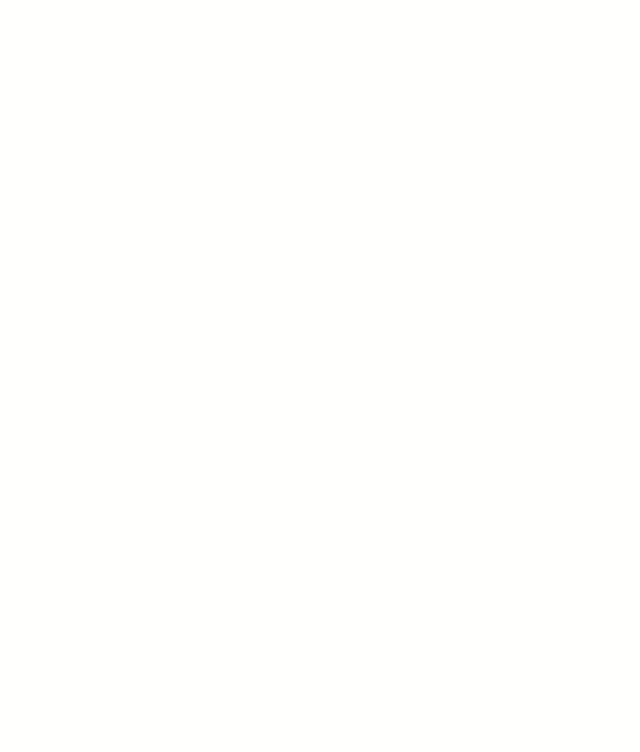
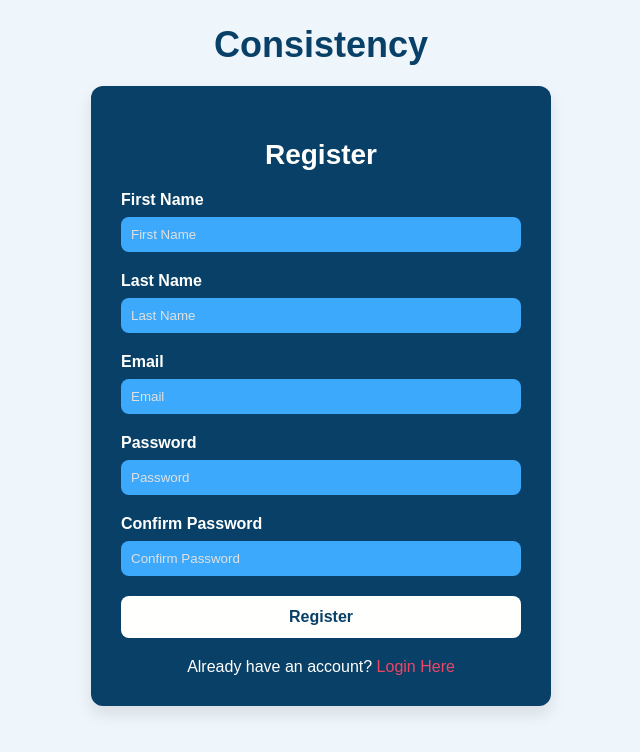
Before and after one commit to Khyungba69/Tracker, a React (Create React App) app in the folder frontend/: page /register in a window 1280 px wide. Before the commit this address had no page. Shown: the top 752 px of the page, without its empty margins (319-959 px from the left). Built offline with nearby package versions, Linux system fonts and the light colour scheme.

Commit message:
register components and backend

```diff
--- a/frontend/src/App.js
+++ b/frontend/src/App.js
@@ -3,6 +3,7 @@
 import { BrowserRouter, Routes, Route } from "react-router-dom";
 import Welcome from "./Components/Welcome";
 import MyHabits from "Components/MyHabits";
+import Register from "Components/User/Register";
 
 function App() {
   return (
@@ -10,6 +11,7 @@
       <Routes>
         <Route path="/" Component={Welcome} exact={true} />
         <Route path="/habits" Component={MyHabits} exact={true} />
+        <Route path="/register" Component={Register} exact={true} />
       </Routes>
     </BrowserRouter>
   );
--- a/frontend/src/Components/MyHabits/MyHabits.jsx
+++ b/frontend/src/Components/MyHabits/MyHabits.jsx
@@ -7,7 +7,15 @@
     display: none;
   }
 `;
-const MobileConatainer = styled.div`
+
+const MobileContainer = styled.div`
+  background-color: #d8eefe;
+  padding: 20px;
+  text-align: center;
+  color: #094067;
+  font-weight: 700;
+  font-size: 24px;
+
   @media only screen and (min-width: 700px) {
     display: none;
   }
@@ -19,7 +27,7 @@
       <DesktopContainer>
         <MyHabitsDesktop />
       </DesktopContainer>
-      <MobileConatainer>Mobile</MobileConatainer>
+      <MobileContainer>Mobile View Coming Soon!</MobileContainer>
     </>
   );
 };
--- /dev/null
+++ b/frontend/src/Components/User/Register/Register.jsx
@@ -0,0 +1,249 @@
+import React, { useState } from "react";
+import styled from "styled-components";
+import { Link } from "react-router-dom";
+import { registerUser } from "../UserSlice";
+import { useDispatch } from "react-redux";
+
+const PageContainer = styled.div`
+  padding-top: 20px;
+  display: flex;
+  flex-direction: column;
+  align-items: center;
+  background-color: #eff6fb;
+  min-height: 100vh;
+  padding: 0 20px; /* Add padding for mobile devices */
+`;
+
+const PageTitle = styled.h1`
+  font-size: 36px;
+  margin-bottom: 20px;
+  color: #094067;
+  font-weight: 800;
+  text-align: center; /* Center text for all screen sizes */
+`;
+
+const RegisterContainer = styled.div`
+  background-color: #094067;
+  color: #fffffe;
+  padding: 30px;
+  border-radius: 12px;
+  box-shadow: 0 8px 16px rgba(0, 0, 0, 0.1);
+  width: 100%;
+  max-width: 400px;
+  text-align: center;
+
+  @media (max-width: 768px) {
+    padding: 20px;
+    max-width: 90%; /* Adjust width for tablets */
+  }
+
+  @media (max-width: 480px) {
+    padding: 15px;
+    max-width: 100%; /* Adjust width for mobile devices */
+  }
+`;
+
+const FormTitle = styled.h2`
+  font-size: 28px;
+  margin-bottom: 20px;
+  color: #fffffe;
+  font-weight: 700;
+
+  @media (max-width: 480px) {
+    font-size: 24px; /* Adjust font size for mobile devices */
+  }
+`;
+
+const FormContainer = styled.div`
+  width: 100%;
+`;
+
+const InputSection = styled.div`
+  display: flex;
+  flex-direction: column;
+  text-align: left;
+  margin-bottom: 20px;
+  color: #fffffe;
+
+  label {
+    margin-bottom: 8px;
+    font-weight: 700;
+
+    @media (max-width: 480px) {
+      font-size: 14px; /* Adjust label font size for mobile devices */
+    }
+  }
+
+  input {
+    background-color: #3da9fc;
+    color: #fffffe;
+    padding: 10px;
+    border-radius: 8px;
+    border: none;
+    transition: background-color 0.3s ease;
+
+    &:focus {
+      background-color: #277bbc;
+      outline: none;
+    }
+
+    &::placeholder {
+      color: #e0e0e0;
+      opacity: 1;
+      font-weight: 500;
+    }
+
+    @media (max-width: 480px) {
+      padding: 8px; /* Adjust input padding for mobile devices */
+    }
+  }
+`;
+
+const ButtonContainer = styled.div`
+  margin-top: 20px;
+  margin-bottom: 20px;
+
+  @media (max-width: 480px) {
+    margin-top: 15px;
+    margin-bottom: 15px;
+  }
+`;
+
+const SubmitButton = styled.button`
+  background-color: #fffffe;
+  color: #094067;
+  border: none;
+  border-radius: 8px;
+  padding: 12px 18px;
+  font-family: inherit;
+  font-size: 16px;
+  font-weight: 600;
+  cursor: pointer;
+  transition: background-color 0.3s ease;
+  width: 100%;
+
+  &:hover {
+    background-color: #e0e0e0;
+  }
+
+  &:focus {
+    outline: none;
+  }
+
+  @media (max-width: 480px) {
+    padding: 10px 16px; /* Adjust button padding for mobile devices */
+  }
+`;
+
+const StyledLink = styled(Link)`
+  text-decoration: none;
+  font-weight: 500;
+  color: #ef4565;
+
+  &:hover {
+    text-decoration: underline;
+  }
+
+  @media (max-width: 480px) {
+    font-size: 14px; /* Adjust link font size for mobile devices */
+  }
+`;
+
+const Register = () => {
+  const [userInfo, setUserInfo] = useState({
+    firstName: "",
+    lastName: "",
+    email: "",
+    password: "",
+    confirmPassword: "",
+  });
+
+  const handleUserInfoChange = (e) => {
+    const { id, value } = e.target;
+    setUserInfo((currentState) => ({
+      ...currentState,
+      [id]: value,
+    }));
+    console.log(userInfo);
+  };
+
+  const dispatch = useDispatch();
+
+  const handleSubmit = () => {
+    dispatch(registerUser(userInfo));
+  };
+
+  return (
+    <PageContainer>
+      <PageTitle>Consistency</PageTitle>
+      <RegisterContainer>
+        <FormTitle>Register</FormTitle>
+        <FormContainer>
+          <InputSection>
+            <label htmlFor="firstName">First Name</label>
+            <input
+              type="text"
+              id="firstName"
+              placeholder="First Name"
+              maxLength="25"
+              onChange={handleUserInfoChange}
+            />
+          </InputSection>
+
+          <InputSection>
+            <label htmlFor="lastName">Last Name</label>
+            <input
+              type="text"
+              id="lastName"
+              placeholder="Last Name"
+              maxLength="25"
+              onChange={handleUserInfoChange}
+            />
+          </InputSection>
+
+          <InputSection>
+            <label htmlFor="email">Email</label>
+            <input
+              type="email"
+              id="email"
+              placeholder="Email"
+              maxLength="50"
+              onChange={handleUserInfoChange}
+            />
+          </InputSection>
+
+          <InputSection>
+            <label htmlFor="password">Password</label>
+            <input
+              type="password"
+              id="password"
+              placeholder="Password"
+              onChange={handleUserInfoChange}
+            />
+          </InputSection>
+
+          <InputSection>
+            <label htmlFor="confirmPassword">Confirm Password</label>
+            <input
+              type="password"
+              id="confirmPassword"
+              placeholder="Confirm Password"
+              onChange={handleUserInfoChange}
+            />
+          </InputSection>
+          <ButtonContainer>
+            <SubmitButton type="submit" onClick={handleSubmit}>
+              Register
+            </SubmitButton>
+          </ButtonContainer>
+        </FormContainer>
+        <div>
+          Already have an account?{" "}
+          <StyledLink to="/signin">Login Here</StyledLink>
+        </div>
+      </RegisterContainer>
+    </PageContainer>
+  );
+};
+
+export default Register;
--- /dev/null
+++ b/frontend/src/Components/User/Register/index.js
@@ -0,0 +1 @@
+export { default } from "./Register";
--- /dev/null
+++ b/frontend/src/Components/User/UserSlice.js
@@ -0,0 +1,57 @@
+import { createSlice, createAsyncThunk } from "@reduxjs/toolkit";
+import axios from "axios";
+
+const initUserState = {
+  loggedInUser: null,
+  registerState: { loading: "idle", error: null, currentRequestID: undefined },
+};
+
+export const registerUser = createAsyncThunk(
+  "user/register",
+  async (userInfo, thunkAPI) => {
+    const { loading, currentRequestID } =
+      thunkAPI.getState().user.registerState;
+    if (loading !== "pending" || thunkAPI.requestId !== currentRequestID) {
+      return;
+    }
+
+    try {
+      const response = await axios.post("/user/register", userInfo);
+      return response.data;
+    } catch (error) {
+      return thunkAPI.rejectWithValue(error.response.data);
+    }
+  }
+);
+
+const userSlice = createSlice({
+  name: "user",
+  initialState: initUserState,
+  reducers: {},
+  extraReducers: (builder) => {
+    builder
+      .addCase(registerUser.pending, (state, action) => {
+        if (state.registerState.loading === "idle") {
+          state.registerState.loading = "pending";
+          state.registerState.currentRequestID = action.meta.requestId;
+        }
+      })
+      .addCase(registerUser.fulfilled, (state, action) => {
+        if (state.registerState.loading === "pending") {
+          state.registerState.loading = "idle";
+          state.registerState.currentRequestID = undefined;
+          state.registerState.error = null;
+          state.loggedInUser = action.payload;
+        }
+      })
+      .addCase(registerUser.rejected, (state, action) => {
+        if (state.registerState.loading === "pending") {
+          state.registerState.loading = "idle";
+          state.registerState.currentRequestID = undefined;
+          state.registerState.error = action.payload;
+        }
+      });
+  },
+});
+
+export default userSlice.reducer;
--- a/frontend/src/app/store.js
+++ b/frontend/src/app/store.js
@@ -1,8 +1,10 @@
 import { configureStore } from "@reduxjs/toolkit";
 import goalsReducer from "Components/Goals/GoalsSlice";
+import userReducer from "Components/User/UserSlice";
 
 export const store = configureStore({
   reducer: {
     goals: goalsReducer,
+    user: userReducer,
   },
 });
```
Also changed, not shown: frontend/src/Components/Goals/Goals.jsx (+66 -24 lines), frontend/src/Components/MyHabits/MyHabitsDesktop/MyHabitsDesktop.jsx (+48 -15 lines), 1 other file (tests, documents, lock files or other folders).
